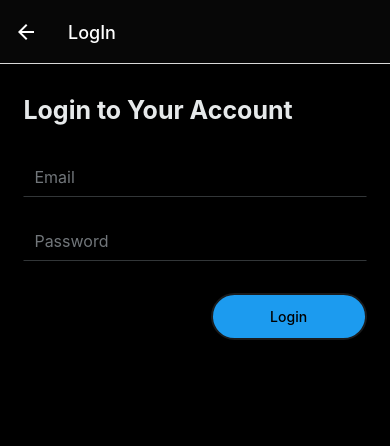
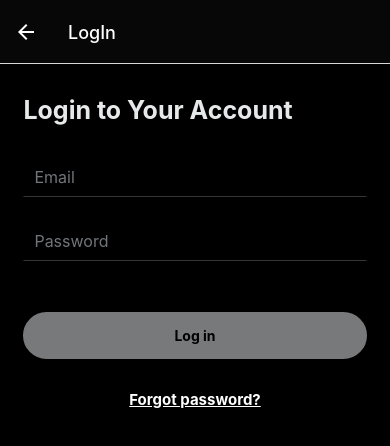
Before and after one commit to faizanraso/wazan-ios, a React Native app: screen /LogIn in a window 390 px wide. Shown: the top 446 px of the page. Built offline with nearby package versions, Linux system fonts and the light colour scheme; no server answers.

Commit message:
Added more error checks for login/sign up + refactored some code

```diff
--- a/App.tsx
+++ b/App.tsx
@@ -22,7 +22,6 @@ export default function App() {
   if (!isSignedIn) {
     return <PreAuthNavigation />;
   }
-
   return <Home />;
 }
 
--- a/src/screens/PreAuth/CheckError.tsx
+++ b/src/screens/PreAuth/CheckError.tsx
@@ -5,16 +5,27 @@ const checkError = (errorMessage: string) => {
       message =
         "Looks like this email is already in use. Did you mean to login instead?";
       break;
-    case "auth/internal-error":
-      message =
-        "Looks like there's something wrong on our end. Please try again later.";
-      break;
     case "auth/invalid-email":
       message =
         "Looks like that email isn't valid. Please enter a valid email address.";
       break;
     case "auth/invalid-password":
-        message = "Passwords are required to be a minimum of 6 characters. Please choose a valid password."
+      message =
+        "Passwords are required to be a minimum of 6 characters. Please choose a valid password.";
+    case "password/matching-error":
+      message = "Looks like your passwords don't match. Please try again.";
+      break;
+    case "auth/weak-password":
+      message =
+        "That's a pretty weak password. Please choose a password that is at least six characters.";
+      break;
+    case "missing-fields":
+      message = "Please fill in all fields to register.";
+      break;
+    default:
+      message =
+        "Looks like something went wrong. Please ensure all fields are filled in and try again. If the error persists, please try again later.";
+      break;
   }
   return message;
 };
--- a/src/screens/PreAuth/LogInScreen.tsx
+++ b/src/screens/PreAuth/LogInScreen.tsx
@@ -7,8 +7,9 @@ import {
   KeyboardAvoidingView,
   Platform,
   ScrollView,
+  Alert,
 } from "react-native";
-import React, { useState, useRef } from "react";
+import React, { useState, useRef, useEffect } from "react";
 import { colours } from "../../shared/colours";
 import { signInWithEmailAndPassword } from "firebase/auth";
 import { auth } from "../../../firebase";
@@ -22,29 +23,27 @@ export default function LogInScreen() {
   const emailRef = useRef<TextInput>(null);
   const passwordRef = useRef<TextInput>(null);
 
-  const handleSignin = () => {
-    if (validateEmail(email)) {
-      signInWithEmailAndPassword(auth, email, password)
-        .then((userCredential) => {
-          const user = userCredential.user;
-          console.log(user.email);
-        })
-        .catch((error) => {
-          const errorMessage = checkError(error.code);
-          setErrorMessage(errorMessage);
-        });
+  const handleSignin = async () => {
+    try {
+      const userCredentials = await signInWithEmailAndPassword(
+        auth,
+        email,
+        password
+      );
+      const user = userCredentials.user;
+      console.log(user.email);
+    } catch (error: any) {
+      const errorMessage = checkError(error.code);
+      setErrorMessage(errorMessage);
+      console.log(error.code);
     }
   };
 
-  const validateEmail = (email: string) => {
-    const emailRegex = /^\w+([\.-]?\w+)*@\w+([\.-]?\w+)*(\.\w{2,3})+$/;
-    if (emailRegex.test(email)) {
-      return true;
-    } else {
-      console.log("invalid email");
-      return false;
+  useEffect(() => {
+    if (errorMessage) {
+      Alert.alert("Error", errorMessage);
     }
-  };
+  }, [errorMessage]);
 
   return (
     <ScrollView style={styles.container}>
@@ -65,6 +64,7 @@ export default function LogInScreen() {
             placeholderTextColor={colours.placeholderText}
             autoCapitalize="none"
             returnKeyType="next"
+            cursorColor={colours.accent}
             ref={emailRef}
             onSubmitEditing={() => {
               if (passwordRef.current !== null) {
@@ -80,20 +80,29 @@ export default function LogInScreen() {
             placeholderTextColor={colours.placeholderText}
             autoCapitalize="none"
             secureTextEntry={true}
+            cursorColor={colours.accent}
             ref={passwordRef}
           />
         </View>
-        {errorMessage !== "" ? (
-          <View>
-            <Text>{errorMessage}</Text>
+        <View style={styles.bottomContainer}>
+          <View style={styles.buttonContainer}>
+            <TouchableOpacity
+              style={
+                email !== "" && password !== ""
+                  ? styles.submitButton
+                  : styles.disabledSubmitButton
+              }
+              disabled={email !== "" && password !== "" ? false : true}
+              onPress={handleSignin}
+            >
+              <Text style={styles.buttonText}>Log in</Text>
+            </TouchableOpacity>
           </View>
-        ) : (
-          <></>
-        )}
-        <View style={styles.buttonContainer}>
-          <TouchableOpacity style={styles.submitButton} onPress={handleSignin}>
-            <Text style={styles.buttonText}>Login</Text>
-          </TouchableOpacity>
+          <View style={styles.forgotContainer}>
+            <TouchableOpacity>
+              <Text style={styles.forgotText}>Forgot password?</Text>
+            </TouchableOpacity>
+          </View>
         </View>
       </KeyboardAvoidingView>
     </ScrollView>
@@ -129,27 +138,53 @@ const styles = StyleSheet.create({
     padding: 10,
     fontSize: 16,
     fontWeight: "400",
-    color: "#ffffff",
+    color: colours.accent,
     width: "88%",
     borderBottomColor: colours.inputBorder,
   },
+  bottomContainer: {
+    flex: 1,
+    marginTop: "5%",
+  },
+  buttonContainer: {
+    alignItems: "center",
+  },
   submitButton: {
     alignItems: "center",
-    width: "40%",
-    backgroundColor: colours.accent,
+    width: "88%",
+    backgroundColor: colours.primaryBackground,
     padding: 13,
-    borderRadius: 30,
-    borderColor: colours.outline,
+    borderRadius: 25,
+    borderColor: colours.primaryBackground,
     borderWidth: 2,
     marginTop: 20,
-    marginRight: "6%",
+    marginHorizontal: 12,
+  },
+  disabledSubmitButton: {
+    alignItems: "center",
+    width: "88%",
+    backgroundColor: colours.disabledPrimaryBackground,
+    padding: 13,
+    borderRadius: 25,
+    borderColor: colours.disabledPrimaryBackground,
+    borderWidth: 2,
+    marginTop: 20,
+    marginHorizontal: 12,
+    color: colours.disabledPrimaryText,
   },
   buttonText: {
-    fontWeight: "500",
+    fontWeight: "700",
     fontSize: 14,
-    color: "#fffff",
   },
-  buttonContainer: {
-    alignItems: "flex-end",
+  forgotContainer: {
+    alignItems: "center",
+    padding: "5%",
+    marginTop: "3%",
+  },
+  forgotText: {
+    fontWeight: "700",
+    fontSize: 15,
+    textDecorationLine: "underline",
+    color: "white",
   },
 });
--- a/src/screens/PreAuth/SignUpScreen.tsx
+++ b/src/screens/PreAuth/SignUpScreen.tsx
@@ -7,8 +7,9 @@ import {
   KeyboardAvoidingView,
   Platform,
   ScrollView,
+  Alert,
 } from "react-native";
-import React, { useState, useRef } from "react";
+import React, { useState, useRef, useEffect } from "react";
 import { colours } from "../../shared/colours";
 import { auth } from "../../../firebase";
 import {
@@ -18,8 +19,10 @@ import {
 import checkError from "./CheckError";
 
 export default function SignUpScreen() {
+  const [name, setName] = useState("");
   const [email, setEmail] = useState("");
   const [password, setPassword] = useState("");
+  const [confirmPassword, setConfirmPassword] = useState("");
   const [errorMessage, setErrorMessage] = useState("");
 
   const nameRef = useRef<TextInput>(null);
@@ -27,20 +30,50 @@ export default function SignUpScreen() {
   const passwordRef = useRef<TextInput>(null);
   const confirmPasswordRef = useRef<TextInput>(null);
 
-  const handleSignup = () => {
-    createUserWithEmailAndPassword(auth, email, password)
-      .then((userCredential) => {
-        // Signed in
-        const user = userCredential.user;
+  const handleSignup = async () => {
+    if (password !== confirmPassword) {
+      setErrorMessage(checkError("password/matching-error"));
+      return;
+    }
+
+    if (!checkFieldsEntered()) {
+      setErrorMessage(checkError("missing-fields"));
+      return;
+    }
+
+    try {
+      const userCredentials = await createUserWithEmailAndPassword(
+        auth,
+        email,
+        password
+      );
+      const user = userCredentials.user;
       if (auth.currentUser != null) {
         sendEmailVerification(auth.currentUser);
       }
       console.log(user.email);
-      })
-      .catch((error) => {
+    } catch (error: any) {
       const errorMessage = checkError(error.code);
+      console.log(error.code);
       setErrorMessage(errorMessage);
-      });
+    }
+  };
+
+  //used to return error message, if any
+  useEffect(() => {
+    if (errorMessage) {
+      Alert.alert("Error", errorMessage);
+    }
+    setErrorMessage("");
+  }, [errorMessage]);
+
+  //make sure all fields are filled
+  const checkFieldsEntered = () => {
+    if (name && email && password && confirmPassword) {
+      return true;
+    } else {
+      return false;
+    }
   };
 
   return (
@@ -58,7 +91,12 @@ export default function SignUpScreen() {
             placeholder="Name"
             style={styles.inputField}
             placeholderTextColor={colours.placeholderText}
+            onChangeText={(text) => {
+              setName(text);
+            }}
+            value={name}
             returnKeyType="next"
+            cursorColor={colours.accent}
             ref={nameRef}
             onSubmitEditing={() => {
               if (emailRef.current !== null) {
@@ -74,6 +112,7 @@ export default function SignUpScreen() {
             onChangeText={(text) => setEmail(text)}
             value={email}
             returnKeyType="next"
+            cursorColor={colours.accent}
             ref={emailRef}
             onSubmitEditing={() => {
               if (passwordRef.current !== null) {
@@ -88,6 +127,11 @@ export default function SignUpScreen() {
             autoCapitalize="none"
             secureTextEntry={true}
             returnKeyType="next"
+            cursorColor={colours.accent}
+            onChangeText={(text) => {
+              setPassword(text);
+            }}
+            value={password}
             ref={passwordRef}
             onSubmitEditing={() => {
               if (confirmPasswordRef.current !== null) {
@@ -101,14 +145,15 @@ export default function SignUpScreen() {
             placeholderTextColor={colours.placeholderText}
             autoCapitalize="none"
             secureTextEntry={true}
-            onChangeText={(text) => setPassword(text)}
-            value={password}
+            onChangeText={(text) => setConfirmPassword(text)}
+            value={confirmPassword}
+            cursorColor={colours.accent}
             ref={confirmPasswordRef}
           />
         </View>
         <View style={styles.buttonContainer}>
           <TouchableOpacity style={styles.submitButton} onPress={handleSignup}>
-            <Text style={styles.buttonText}>Let's do this</Text>
+            <Text style={styles.buttonText}>Sign up</Text>
           </TouchableOpacity>
         </View>
       </KeyboardAvoidingView>
@@ -145,27 +190,27 @@ const styles = StyleSheet.create({
     padding: 10,
     fontSize: 16,
     fontWeight: "400",
-    color: "#ffffff",
+    color: colours.accent,
     width: "88%",
     borderBottomColor: colours.inputBorder,
   },
+  buttonContainer: {
+    alignItems: "center",
+  },
   submitButton: {
     alignItems: "center",
-    width: "40%",
+    width: "88%",
     backgroundColor: colours.accent,
     padding: 13,
-    borderRadius: 30,
-    borderColor: colours.outline,
+    borderRadius: 25,
+    borderColor: colours.accent,
     borderWidth: 2,
     marginTop: 20,
-    marginRight: "6%",
+    marginHorizontal: 12,
   },
   buttonText: {
-    fontWeight: "500",
+    fontWeight: "700",
     fontSize: 14,
-    color: "#fffff",
-  },
-  buttonContainer: {
-    alignItems: "flex-end",
+    color: "#ffffff",
   },
 });
--- a/src/screens/PreAuth/WelcomeScreen.tsx
+++ b/src/screens/PreAuth/WelcomeScreen.tsx
@@ -75,13 +75,13 @@ const styles = StyleSheet.create({
   loginContainer: {
     position: "absolute",
     bottom: 1,
-    marginBottom: 40,
+    marginBottom: 30,
     marginLeft: "10%",
   },
   loginText: {
     color: colours.secondaryText,
   },
   loginTextLink: {
-    color: colours.linkText,
+    color: colours.accent,
   },
 });
--- a/src/shared/colours.tsx
+++ b/src/shared/colours.tsx
@@ -3,9 +3,11 @@ export const colours = {
   background: "#000000",
   cardBackground: "#16181c",
   primaryText: "#e6e9ea",
+  primaryBackground: "#e6e9ea",
+  disabledPrimaryBackground: "#78797a",
+  disabledPrimaryText: "#3b3c3d",
   secondaryText: "#71767a",
-  linkText: "#1e9af0",
-  accent: "#1c9bef",
+  accent: "#1e9af0",
   button: "#eff3f4",
   buttonTextGrey: "#11161c",
   buttonTextBlack: "#0f141a",
```
Lines whose indentation alone changed are shown as unchanged.
